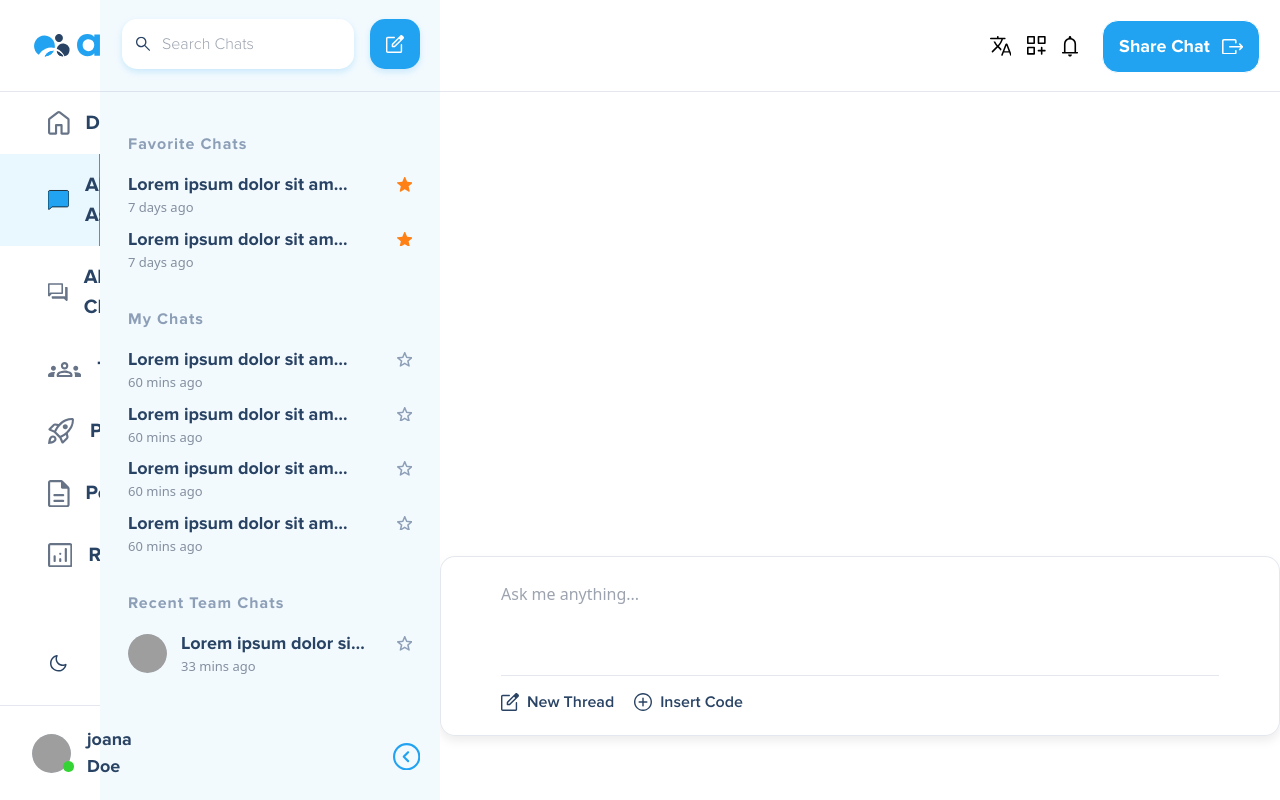
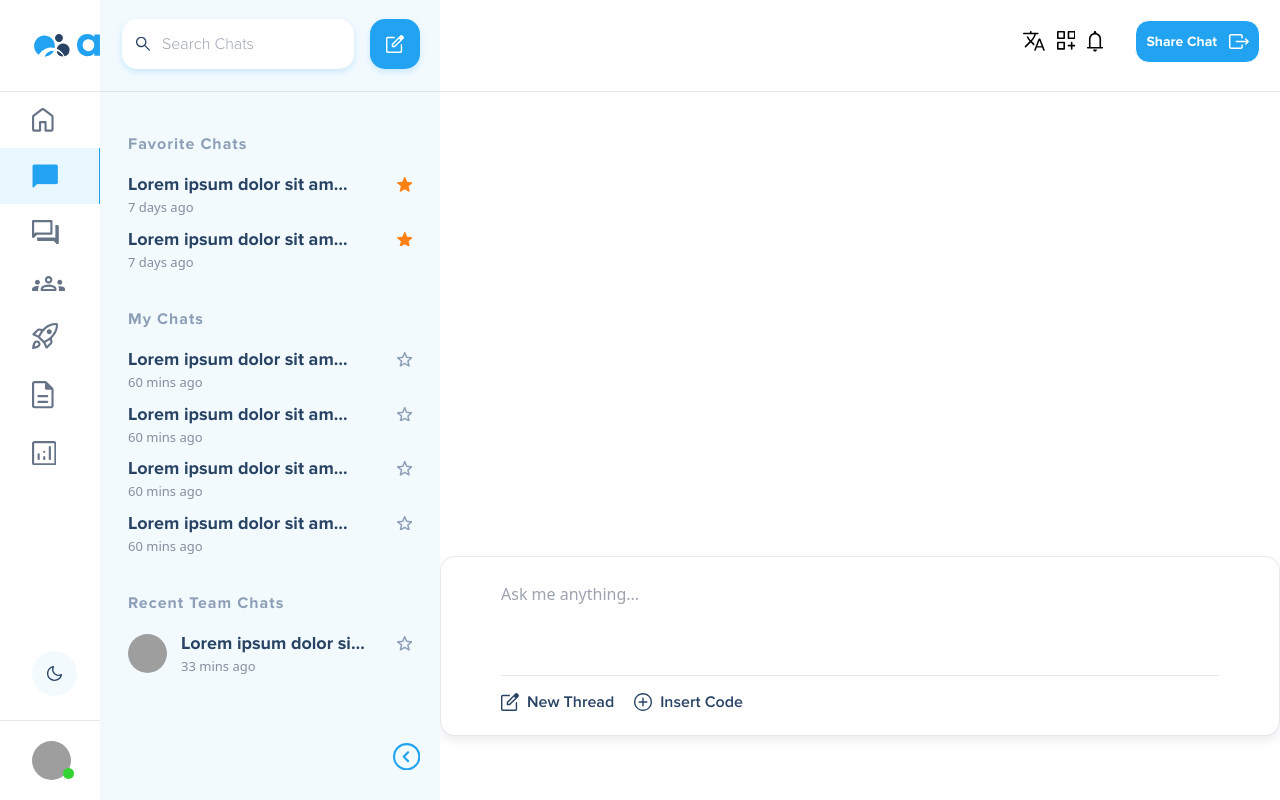
Before and after one commit to talhabaig/aokumo, a Next.js app: page /chat in a window 1280 px wide. Built offline with nearby package versions, Linux system fonts and the light colour scheme; grey boxes are pictures that could not be loaded; a web font is replaced by a local one.

Commit message:
UI_fixes

```diff
--- a/app/components/layouts/Header.tsx
+++ b/app/components/layouts/Header.tsx
@@ -41,8 +41,8 @@ export const Nav = () => {
         Quotes
       </Link> */}
 
-      <div className="flex gap-6 justify-end p-5 items-center">
-        <div className="flex gap-4">
+      <div className="flex gap-8 justify-end p-5 items-center">
+        <div className="flex gap-3">
           <div>
             <Language />
           </div>
@@ -55,7 +55,7 @@ export const Nav = () => {
           </div>
         </div>
 
-        <div className="flex items-center  gap-3 text-center text-[18px] font-bold  cursor-pointer  text-white bg-primary-blue   p-[12px_16px] rounded-[16px] border whitespace-nowrap ">
+        <div className="flex items-center  gap-3 text-center text-[14px] font-bold  cursor-pointer  text-white bg-primary-blue   p-[10px_10px] rounded-[14px] border whitespace-nowrap ">
           Share Chat
           <div>
             <ShareButton />
--- a/app/components/layouts/Sidebar.tsx
+++ b/app/components/layouts/Sidebar.tsx
@@ -85,11 +85,11 @@ export default function Sidebar() {
         <div className="p-[2.15rem] border-b  border-[#8d9fb73d]">
           <Aokuma />
         </div>
-        <div className="flex flex-col justify-between h-full">
-          <div>
+        <div className="flex flex-col justify-between h-full ">
+          <div className="h-[calc(100vh-241px)] overflow-auto">
             {sideBarItems?.map((item) => (
               <div
-                className={`flex gap-4 py-4 px-12 items-center hover:bg-[#E9F7FF] ${
+                className={`flex gap-4 py-4 px-8 cursor-pointer whitespace-nowrap overflow-hidden overflow-ellipsis items-center hover:bg-[#E9F7FF] ${
                   pathname === item.link
                     ? "bg-[#E9F7FF] border-r border-primary-blue"
                     : ""
@@ -99,21 +99,28 @@ export default function Sidebar() {
                 <Link href={item.link} className={`flex gap-4 items-center `}>
                   {React.cloneElement(item.icon, {
                     className: `${
-                      pathname === item.link ? " fill-primary-blue " : ""
+                      pathname === item.link
+                        ? "stroke-white fill-primary-blue "
+                        : ""
                     }`,
                   })}
-                  <div className="text-[20px] font-bold text-navy-blue">
+                  {!open && (
+                    <div className="text-[18px] font-bold text-navy-blue">
                       {item.label}
                     </div>
+                  )}
                 </Link>
               </div>
             ))}
           </div>
-
-          <div className="flex items-center gap-4 py-5 px-8 border-t  border-[#8d9fb73d]  relative">
-            <div className="absolute bottom-[8rem] left-[50px]">
+          <div>
+            <div className="px-8 pb-6 ">
+              <div className="bg-[#F3FAFE] h-[45px] w-[45px]  rounded-full flex items-center justify-center">
                 <DarkMood />
               </div>
+            </div>
+
+            <div className="flex items-center gap-4 py-5 px-8 border-t  border-[#8d9fb73d] ">
               <div className="relative">
                 <div className="bg-slate-300 rounded-full w-[39px] h-[39px] overflow-hidden ">
                   <img
@@ -126,9 +133,10 @@ export default function Sidebar() {
                   <Active />
                 </div>
               </div>
-            <span className="text-[18px] font-bold text-navy-blue">
+              <span className="text-[18px] font-bold text-navy-blue whitespace-nowrap overflow-hidden overflow-ellipsis">
                 joana Doe
               </span>
+            </div>
           </div>
         </div>
 
--- a/app/components/ui-icons/index.tsx
+++ b/app/components/ui-icons/index.tsx
@@ -348,8 +348,8 @@ export function ShareButton({ ...props }: Icon) {
   return (
     <svg
       xmlns="http://www.w3.org/2000/svg"
-      width={21.163}
-      height={15.643}
+      width={20}
+      height={15}
       viewBox="137.318 16 21.163 15.643"
       {...props}
     >
@@ -459,8 +459,8 @@ export function DarkMood({ ...props }: Icon) {
   return (
     <svg
       xmlns="http://www.w3.org/2000/svg"
-      width={16.599}
-      height={16.576}
+      width={15}
+      height={15}
       viewBox="47 922 16.599 16.576"
       {...props}
     >
```
Lines whose indentation alone changed are shown as unchanged.
